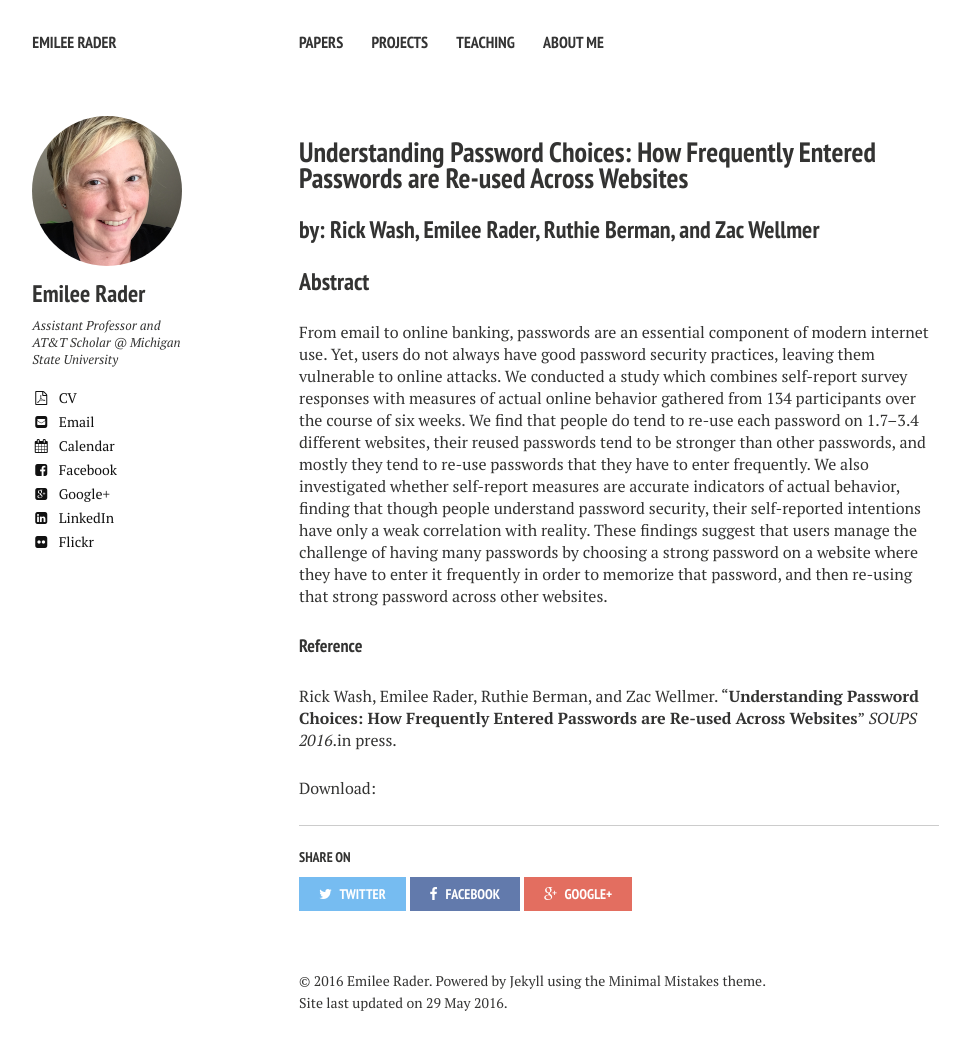
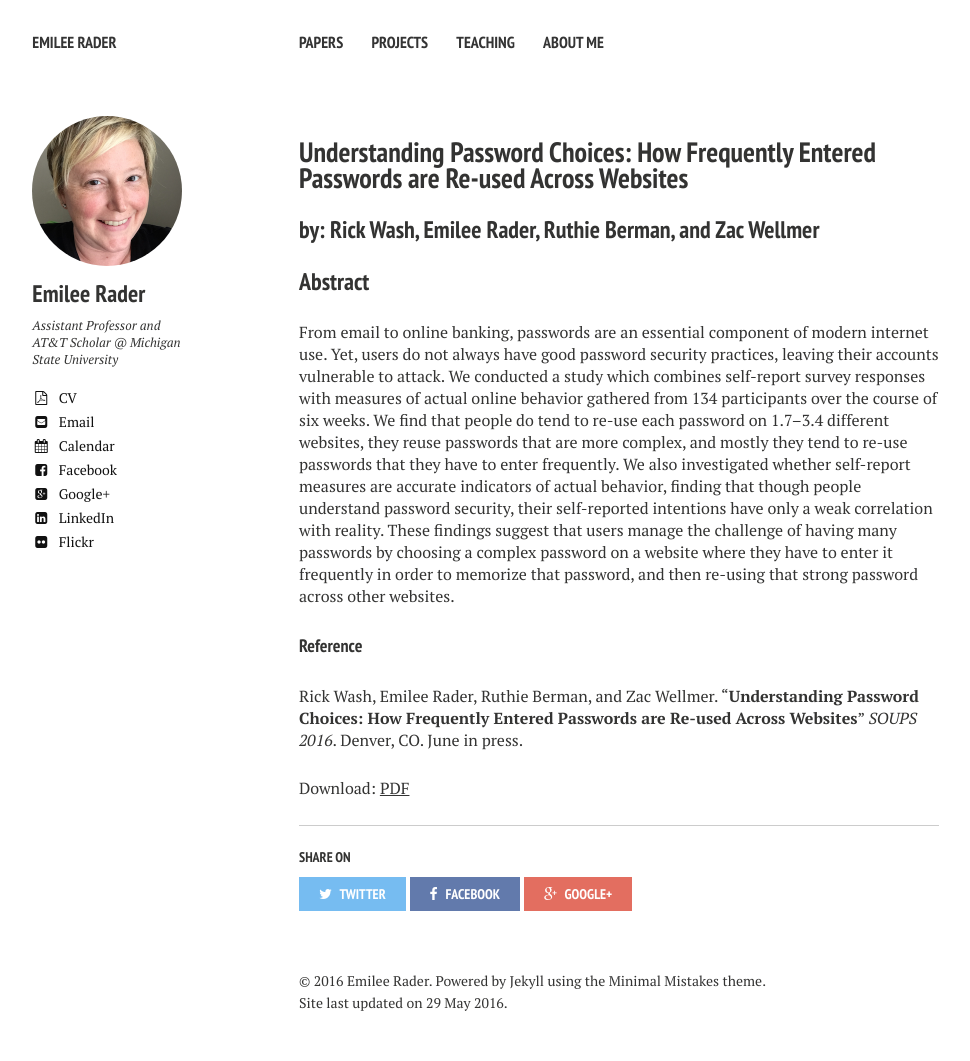
Before and after one commit to bierdoctor/bierdoctor.github.io, a Jekyll site: the page built from _posts/2016-05-17-security-study-passwords-one.md, in a window 1280 px wide. Shown: the whole page, without its empty margins (21-991 px from the left). Built offline with Jekyll 4.4.1, drawn with Linux system fonts in a browser that asks for light colours; nearby versions of some CDN libraries.

Commit message:
added PDF for SOUPS 2016 paper

```diff
--- a/_posts/2016-05-17-security-study-passwords-one.md
+++ b/_posts/2016-05-17-security-study-passwords-one.md
@@ -6,13 +6,13 @@ tags: security
 title: "Understanding Password Choices: How Frequently Entered Passwords are Re-used Across Websites"
 author: Rick Wash, Emilee Rader, Ruthie Berman, and Zac Wellmer
 year: in press
-file:
+file: “SOUPS-2016-security-passwords-field-study.pdf”
 abstract: yes
 conference: SOUPS 2016
-month:
-city:
+month: June
+city: Denver, CO
 link:
 ---
 
 
-From email to online banking, passwords are an essential component of modern internet use. Yet, users do not always have good password security practices, leaving them vulnerable to online attacks. We conducted a study which combines self-report survey responses with measures of actual online behavior gathered from 134 participants over the course of six weeks. We find that people do tend to re-use each password on 1.7–3.4 different websites, their reused passwords tend to be stronger than other passwords, and mostly they tend to re-use passwords that they have to enter frequently. We also investigated whether self-report measures are accurate indicators of actual behavior, finding that though people understand password security, their self-reported intentions have only a weak correlation with reality. These findings suggest that users manage the challenge of having many passwords by choosing a strong password on a website where they have to enter it frequently in order to memorize that password, and then re-using that strong password across other websites.
+From email to online banking, passwords are an essential component of modern internet use.  Yet, users do not always have good password security practices, leaving their accounts vulnerable to attack.  We conducted a study which combines self-report survey responses with measures of actual online behavior gathered from 134 participants over the course of six weeks.  We find that people do tend to re-use each password on 1.7--3.4 different websites, they reuse passwords that are more complex, and mostly they tend to re-use passwords that they have to enter frequently.  We also investigated whether self-report measures are accurate indicators of actual behavior, finding that though people understand password security, their self-reported intentions have only a weak correlation with reality. These findings suggest that users manage the challenge of having many passwords by choosing a complex password on a website where they have to enter it frequently in order to memorize that password, and then re-using that strong password across other websites.
```
Also changed, not shown: 1 other file.
